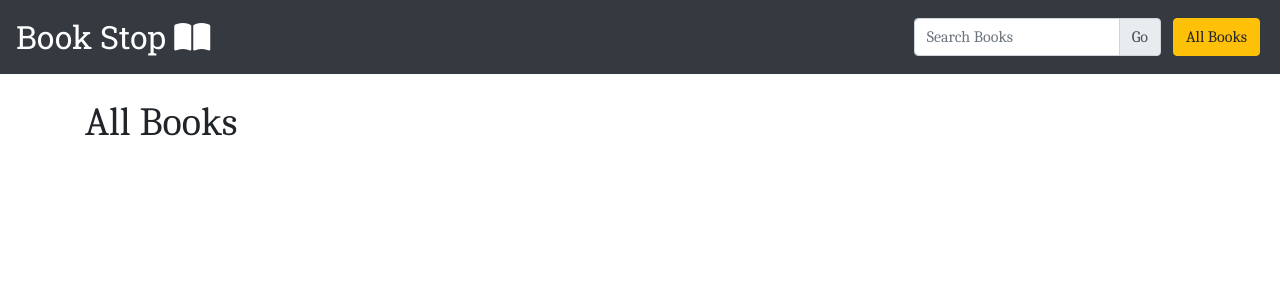
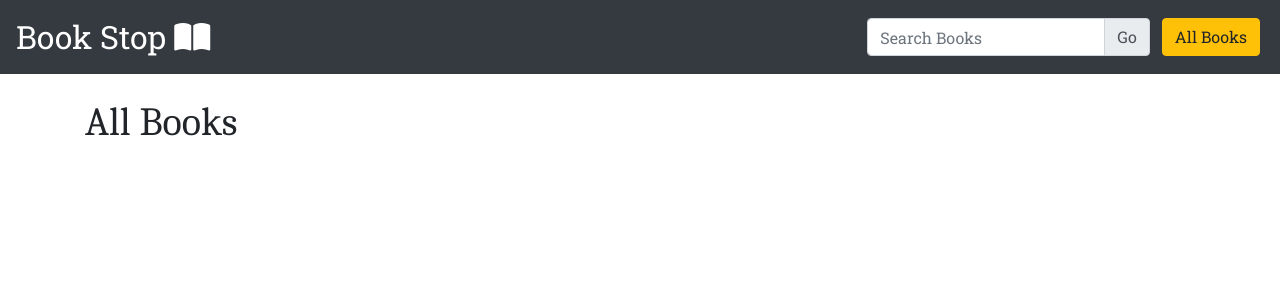
Before and after one commit to seakonn/milestone-three, a Flask app: page /allbooks in a window 1280 px wide. Shown: the top 300 px of the page. Run offline with Flask 2, Linux system fonts and the light colour scheme; data that the repository does not hold is empty; some libraries are stand-ins or nearby versions.

Commit message:
Changed font of searchbox and all books button

```diff
--- a/static/css/style.css
+++ b/static/css/style.css
@@ -1,5 +1,9 @@
 #main-title {
     font-size: 2rem;
+}
+
+.roboto-slab-font {
+
     font-family: "Roboto Slab", cursive;
 }
 
--- a/templates/base.html
+++ b/templates/base.html
@@ -15,7 +15,7 @@
 
 <body>
   <nav class="navbar navbar-expand-sm navbar-dark bg-dark">
-    <a id="main-title" class="navbar-brand" href="{{ url_for('index') }}">Book Stop<i class="fas fa-book-open"></i></a>
+    <a id="main-title" class="navbar-brand roboto-slab-font" href="{{ url_for('index') }}">Book Stop<i class="fas fa-book-open"></i></a>
     <button class="navbar-toggler" type="button" data-toggle="collapse" data-target="#navbarTogglerDemo02" aria-controls="navbarTogglerDemo02" aria-expanded="false" aria-label="Toggle navigation">
     <span class="navbar-toggler-icon"></span>
   </button>
@@ -25,16 +25,16 @@
       <form action="{{  url_for("search_results") }}" class="form-inline my-2 my-lg-0 mx-sm-2" method="POST">
       <div class="input-group">
 
-          <input class="form-control mr-0" type="search" placeholder="Search Books" name="searchbox" required>
+          <input class="form-control mr-0 roboto-slab-font" type="search" placeholder="Search Books" name="searchbox" required>
           <div class="input-group-append">
-            <button type="submit" class="btn input-group-text">Go</button>
+            <button type="submit" class="btn input-group-text roboto-slab-font">Go</button>
           </div>
 
 
       </div>
       </form>
       <div class="d-flex justify-content-around">
-        <a href="{{ url_for('all') }}"><button class="btn btn-warning  mx-sm-1">All Books</button></a>
+        <a href="{{ url_for('all') }}"><button class="btn btn-warning  mx-sm-1 roboto-slab-font">All Books</button></a>
 
       </div>
     </div>
```
